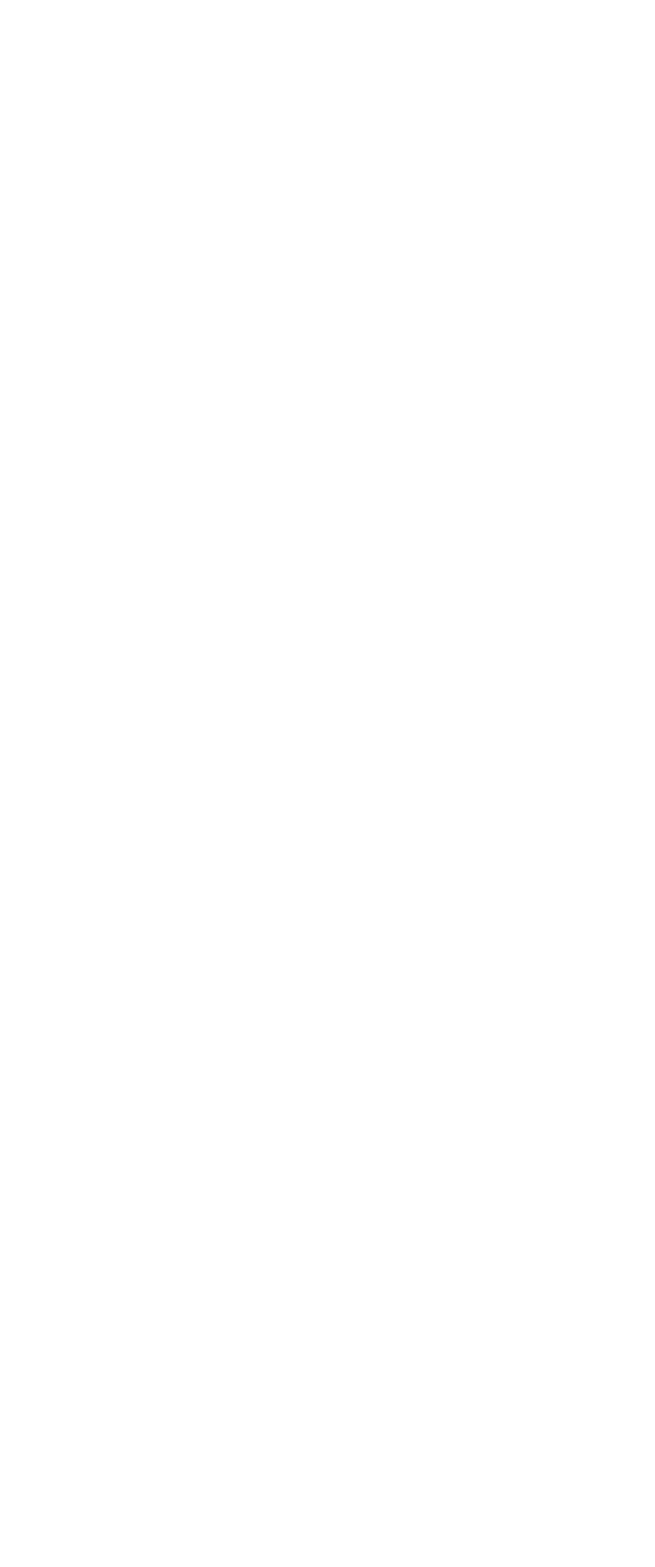
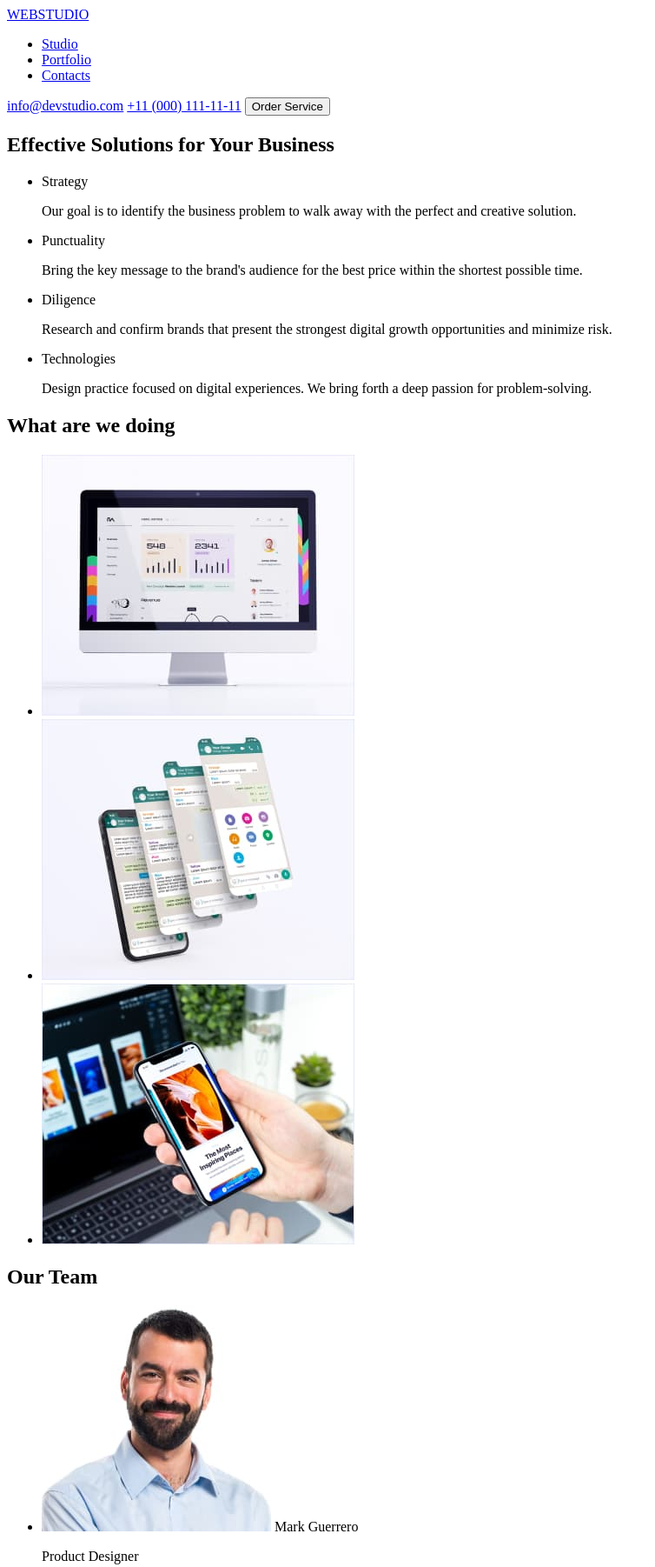
Before and after one commit to DariiaBandera/goit-markup-hw-03, a plain HTML site: page index.html in a window 1280 px wide. Shown: the top 1802 px of the page at 87% size, without its empty margins (0-754 px from the left). Before the commit the page ends 800 px from the top, so only its background shows below. Drawn offline with Linux system fonts and the light colour scheme.

Commit message:
main comm

```diff
--- a/index.html
+++ b/index.html
@@ -4,7 +4,103 @@
     <meta charset="UTF-8" />
     <meta http-equiv="X-UA-Compatible" content="IE=edge" />
     <meta name="viewport" content="width=device-width, initial-scale=1.0" />
-    <title>Document</title>
+    <title>Homework 1</title>
   </head>
-  <body></body>
+  <body>
+    <!-- Logo, nav -->
+    <header>
+      <nav>
+        <a href="/index.html">WEBSTUDIO</a>
+        <ul>
+          <li><a href="#">Studio</a></li>
+          <li><a href="#">Portfolio</a></li>
+          <li><a href="#">Contacts</a></li>
+        </ul>
+      </nav>
+      <a href="mailto:info@devstudio.com">info@devstudio.com</a>
+      <a href="tel:+110001111111">+11 (000) 111-11-11</a>
+      <button type="button">Order Service</button>
+    </header>
+
+    <!-- Hero section -->
+    <main>
+      <section>
+        <h1>Effective Solutions for Your Business</h1>
+      </section>
+      <!-- Section 1 -->
+      <ul>
+        <li>
+          Strategy
+          <p>
+            Our goal is to identify the business problem to walk away with the perfect and creative
+            solution.
+          </p>
+        </li>
+        <li>
+          Punctuality
+          <p>
+            Bring the key message to the brand's audience for the best price within the shortest
+            possible time.
+          </p>
+        </li>
+        <li>
+          Diligence
+          <p>
+            Research and confirm brands that present the strongest digital growth opportunities and
+            minimize risk.
+          </p>
+        </li>
+        <li>
+          Technologies
+          <p>
+            Design practice focused on digital experiences. We bring forth a deep passion for
+            problem-solving.
+          </p>
+        </li>
+      </ul>
+      <!-- Section 2 -->
+      <section>
+        <h2>What are we doing</h2>
+        <ul>
+          <li><img src="./images/img one.jpg" alt="Image one" width="360" height="300" /></li>
+          <li><img src="./images/img two.jpg" alt="Image two" width="360" height="300" /></li>
+          <li><img src="./images/img three.jpg" alt="Image three" width="360" height="300" /></li>
+        </ul>
+      </section>
+      <!-- Section 3 -->
+      <section>
+        <h2>Our Team</h2>
+        <ul>
+          <li>
+            <img src="./images/img four.jpg" alt="Image four" width="264" height="260" />
+            Mark Guerrero
+
+            <p>Product Designer</p>
+          </li>
+          <li>
+            <img src="./images/img five.jpg" alt="Image five" width="264" height="260" />
+            Tom Ford
+            <p>Frontend Developer</p>
+          </li>
+          <li>
+            <img src="./images/img six.jpg" alt="Image six" width="264" height="260" />
+            Camila Garcia
+            <p>Marketing</p>
+          </li>
+          <li>
+            <img src="./images/img seven.jpg" alt="Image seven" width="264" height="260" />
+            Daniel Wilson
+            <p>UI Designer</p>
+          </li>
+        </ul>
+      </section>
+    </main>
+    <footer>
+      <a href="/">WEBSTUDIO</a>
+      <p>
+        Increase the flow of customers and sales for your business with digital marketing & growth
+        solutions.
+      </p>
+    </footer>
+  </body>
 </html>
```
